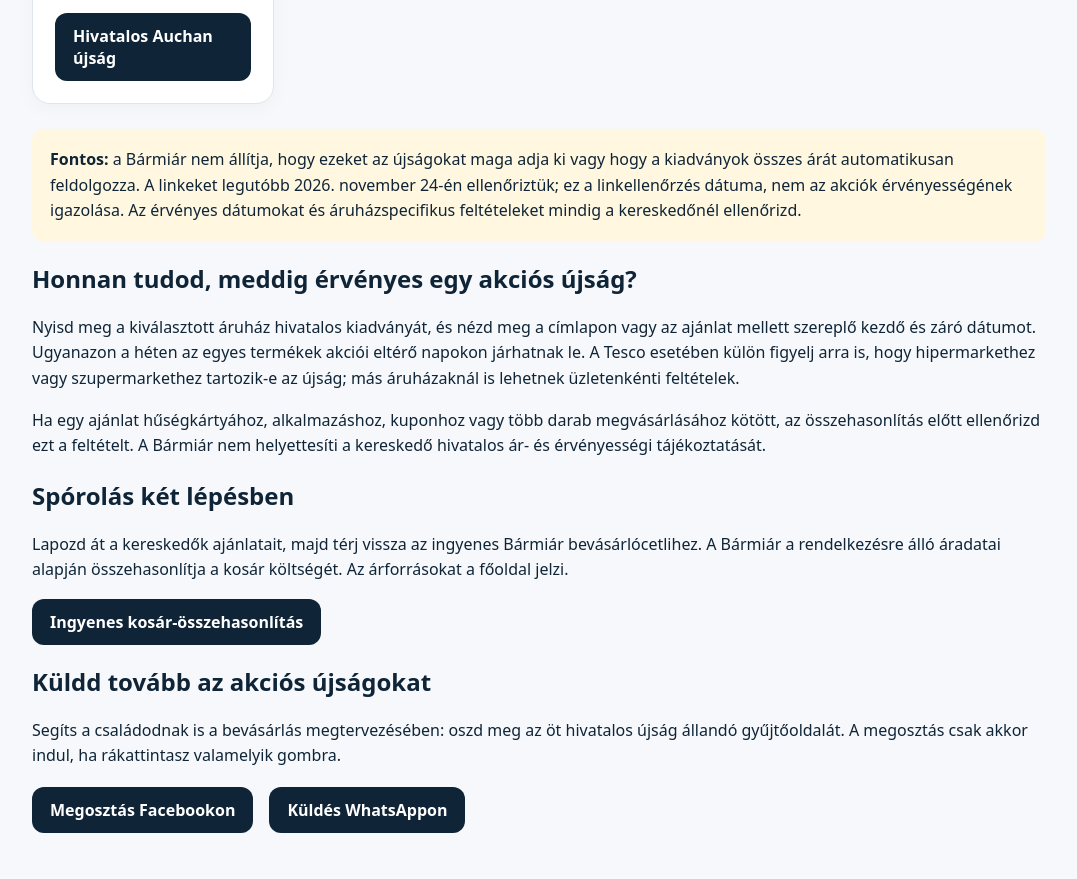
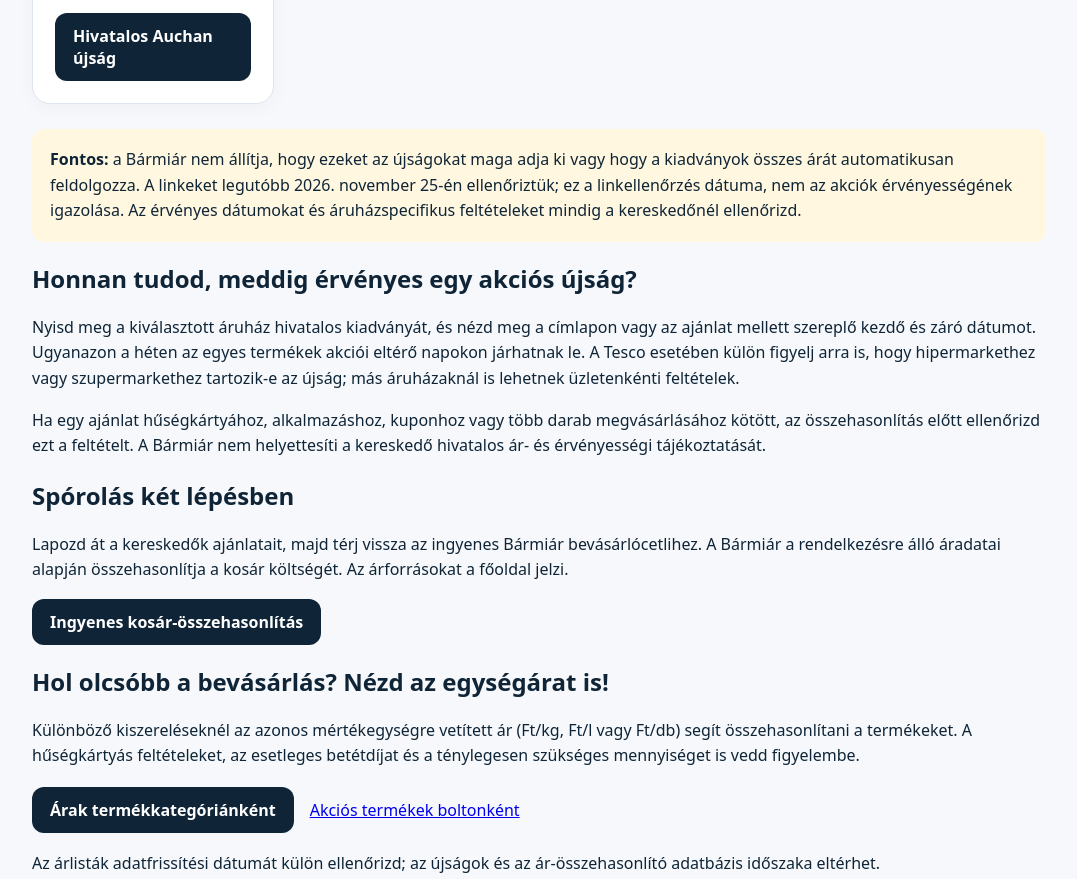
Before and after one commit to Andor00001/barmiar, a plain HTML site: page ujsagok.html in a window 1280 px wide. Shown: the part 1282-2161 px from the top of the page, without its empty margins (101-1178 px from the left). Drawn offline with Linux system fonts and the light colour scheme.

Commit message:
UX/SEO: egységár útmutató és belső árlista-linkek az újságokhoz

```diff
--- a/ujsagok.html
+++ b/ujsagok.html
@@ -20,9 +20,10 @@
 <article class="card"><h2>PENNY</h2><p>Aktuális heti reklámújság és életmód-katalógus.</p><a href="https://www.penny.hu/reklamujsag" target="_blank" rel="noopener noreferrer" aria-label="Hivatalos PENNY újság – új lapon nyílik meg">Hivatalos PENNY újság</a></article>
 <article class="card"><h2>Auchan</h2><p>Hipermarket és szupermarket katalógusok. A kiadványok a kereskedő oldalán érhetők el.</p><a href="https://auchan.hu/katalogusok" target="_blank" rel="noopener noreferrer" aria-label="Hivatalos Auchan újság – új lapon nyílik meg">Hivatalos Auchan újság</a></article>
 </div>
-<p class="hint"><strong>Fontos:</strong> a Bármiár nem állítja, hogy ezeket az újságokat maga adja ki vagy hogy a kiadványok összes árát automatikusan feldolgozza. A linkeket legutóbb 2026. november 24-én ellenőriztük; ez a linkellenőrzés dátuma, nem az akciók érvényességének igazolása. Az érvényes dátumokat és áruházspecifikus feltételeket mindig a kereskedőnél ellenőrizd.</p>
+<p class="hint"><strong>Fontos:</strong> a Bármiár nem állítja, hogy ezeket az újságokat maga adja ki vagy hogy a kiadványok összes árát automatikusan feldolgozza. A linkeket legutóbb 2026. november 25-én ellenőriztük; ez a linkellenőrzés dátuma, nem az akciók érvényességének igazolása. Az érvényes dátumokat és áruházspecifikus feltételeket mindig a kereskedőnél ellenőrizd.</p>
 <section aria-labelledby="ervenyesseg"><h2 id="ervenyesseg">Honnan tudod, meddig érvényes egy akciós újság?</h2><p>Nyisd meg a kiválasztott áruház hivatalos kiadványát, és nézd meg a címlapon vagy az ajánlat mellett szereplő kezdő és záró dátumot. Ugyanazon a héten az egyes termékek akciói eltérő napokon járhatnak le. A Tesco esetében külön figyelj arra is, hogy hipermarkethez vagy szupermarkethez tartozik-e az újság; más áruházaknál is lehetnek üzletenkénti feltételek.</p><p>Ha egy ajánlat hűségkártyához, alkalmazáshoz, kuponhoz vagy több darab megvásárlásához kötött, az összehasonlítás előtt ellenőrizd ezt a feltételt. A Bármiár nem helyettesíti a kereskedő hivatalos ár- és érvényességi tájékoztatását.</p></section>
 <h2>Spórolás két lépésben</h2><p>Lapozd át a kereskedők ajánlatait, majd térj vissza az ingyenes Bármiár bevásárlócetlihez. A Bármiár a rendelkezésre álló áradatai alapján összehasonlítja a kosár költségét. Az árforrásokat a főoldal jelzi.</p>
 <a class="cta" href="/#terv">Ingyenes kosár-összehasonlítás</a>
+<section aria-labelledby="egysegar"><h2 id="egysegar">Hol olcsóbb a bevásárlás? Nézd az egységárat is!</h2><p>Különböző kiszereléseknél az azonos mértékegységre vetített ár (Ft/kg, Ft/l vagy Ft/db) segít összehasonlítani a termékeket. A hűségkártyás feltételeket, az esetleges betétdíjat és a ténylegesen szükséges mennyiséget is vedd figyelembe.</p><div class="quickstart"><a class="cta" href="/hol-olcsobb/">Árak termékkategóriánként</a><a href="/akciok/">Akciós termékek boltonként</a></div><p>Az árlisták adatfrissítési dátumát külön ellenőrizd; az újságok és az ár-összehasonlító adatbázis időszaka eltérhet.</p></section>
 <section id="megosztas" aria-labelledby="megosztas-cim"><h2 id="megosztas-cim">Küldd tovább az akciós újságokat</h2><p>Segíts a családodnak is a bevásárlás megtervezésében: oszd meg az öt hivatalos újság állandó gyűjtőoldalát. A megosztás csak akkor indul, ha rákattintasz valamelyik gombra.</p><div class="quickstart"><a class="cta" href="https://www.facebook.com/sharer/sharer.php?u=https%3A%2F%2Fbarmiar.hu%2Fujsagok.html" target="_blank" rel="noopener noreferrer" aria-label="Akciós újságok megosztása Facebookon – új lapon">Megosztás Facebookon</a><a class="cta" href="https://wa.me/?text=%C3%96t%20%C3%A1ruh%C3%A1z%20hivatalos%20akci%C3%B3s%20%C3%BAjs%C3%A1gja%20egy%20helyen%3A%20https%3A%2F%2Fbarmiar.hu%2Fujsagok.html" target="_blank" rel="noopener noreferrer" aria-label="Akciós újságok küldése WhatsAppon – új lapon">Küldés WhatsAppon</a></div></section>
 </main><footer><a href="/">Bármiár.hu</a> · <a href="adatkezeles.html">Adatkezelési tájékoztató</a> · A kereskedők nevei és védjegyei a jogosultak tulajdonát képezik.</footer></body></html>
```
